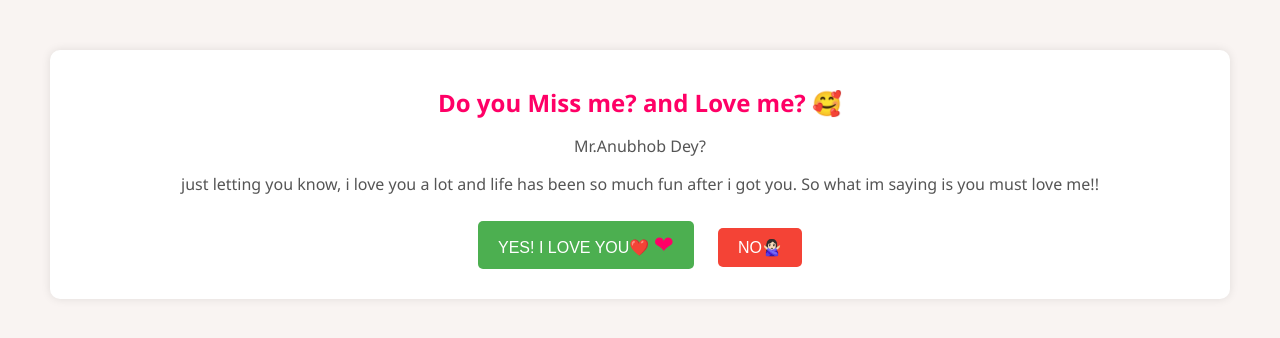
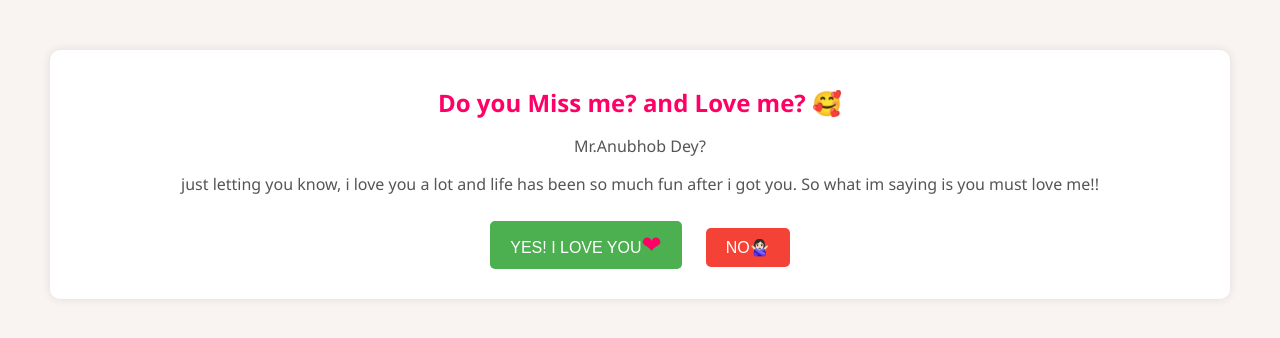
Before and after one commit to Rituja-Biswas/others, a plain HTML site: page index.html in a window 1280 px wide. Drawn offline with Linux system fonts and the light colour scheme.

Commit message:
Update index.html

```diff
--- a/index.html
+++ b/index.html
@@ -67,7 +67,7 @@
         <h1>Do you Miss me? and Love me? 🥰</h1>
         <p>Mr.Anubhob Dey?</p>
         <p>just letting you know, i love you a lot and life has been so much fun after i got you. So what im saying is you must love me!!</p>
-        <button id="accept-btn" onclick="acceptProposal()">YES! I LOVE YOU❤️ <span class="heart">&#10084;</span></button>
+        <button id="accept-btn" onclick="acceptProposal()">YES! I LOVE YOU<span class="heart">&#10084;</span></button>
         <button id="decline-btn" onclick="alert('thats not an option Mr.Dey! 🙅🏻‍♀️')">NO🙅🏻‍♀️</button>
     </div>
 
```
